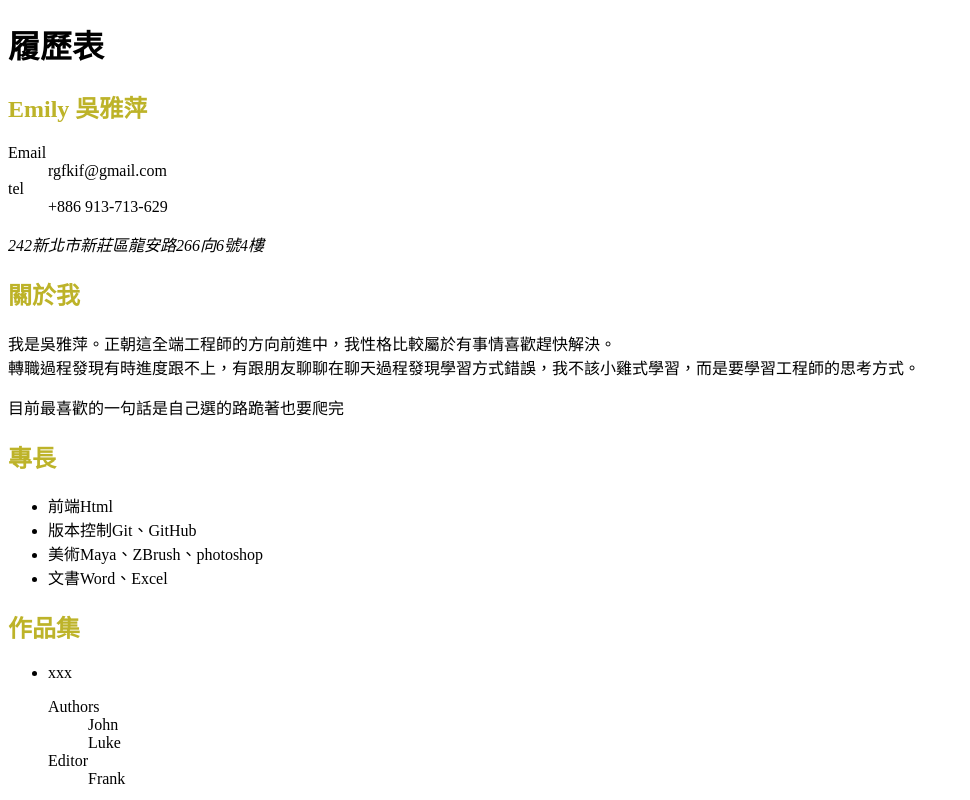
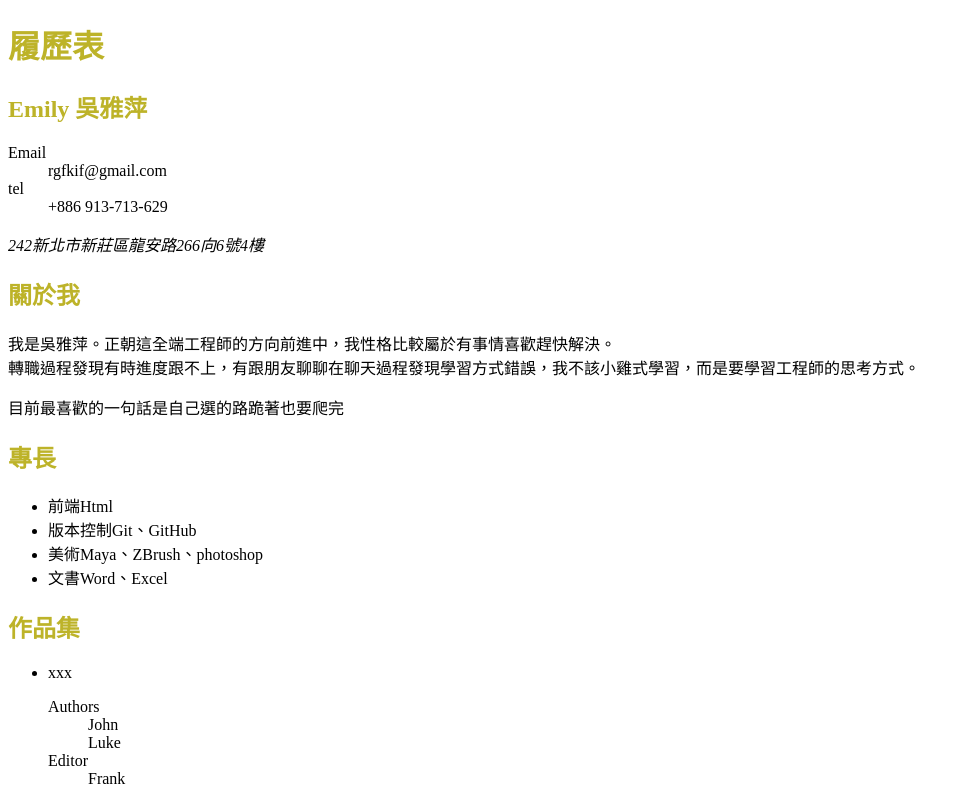
Before and after one commit to Emily16812411/20250418-new01, a plain HTML site: page 履歷表.html in a window 1280 px wide. Shown: the top 800 px of the page, without its empty margins (0-970 px from the left). Drawn offline with Linux system fonts and the light colour scheme.

Commit message:
履歷的css

```diff
--- a/a1.css
+++ b/a1.css
@@ -1,3 +1,10 @@
+h1 {
+    color: rgb(189, 179, 41);
+    font-size: 50px solid ;
+    font-weight: 900;
+
+    }
+
 h2 {
     color: rgb(189, 179, 41);
     font-size: 36px solid ;
```
